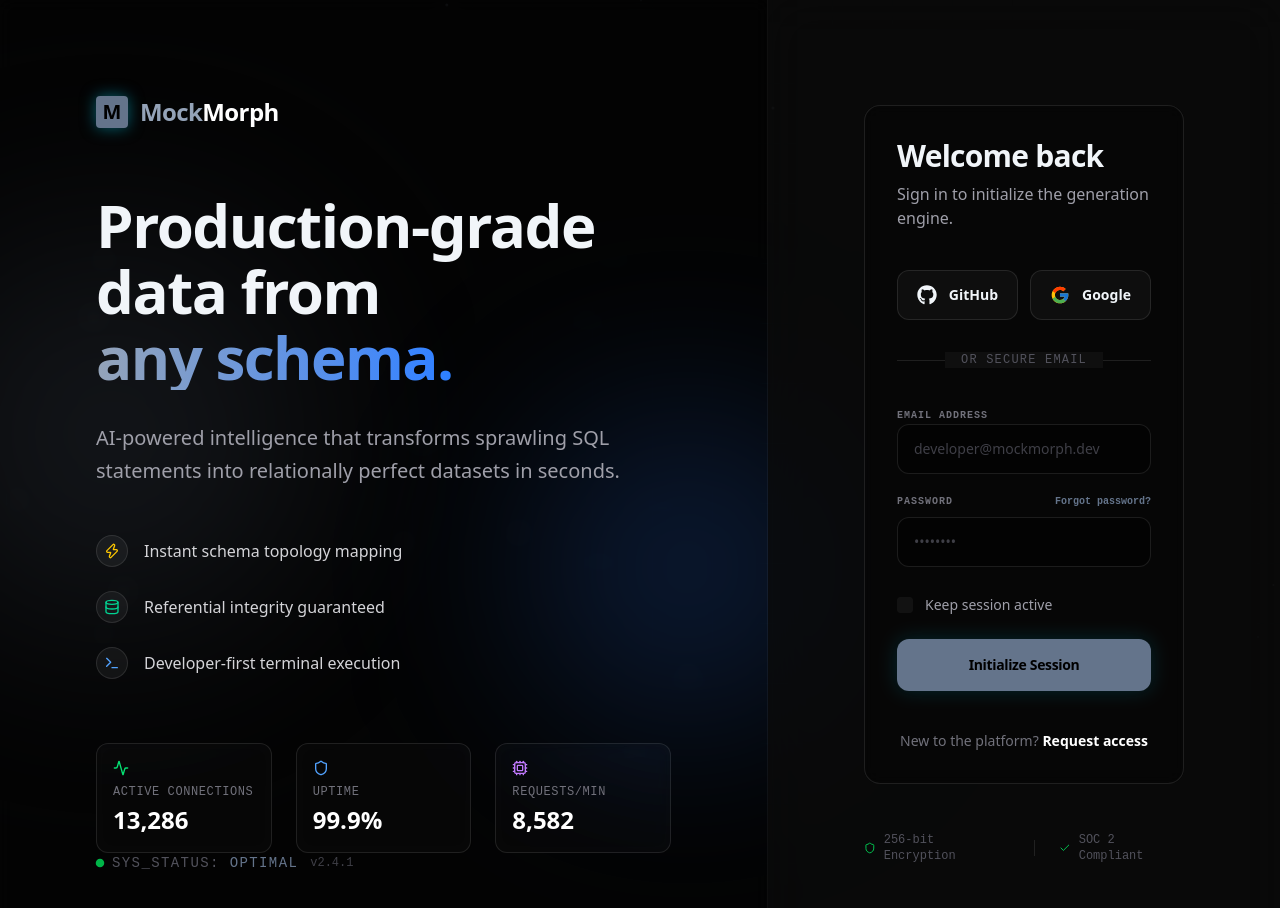
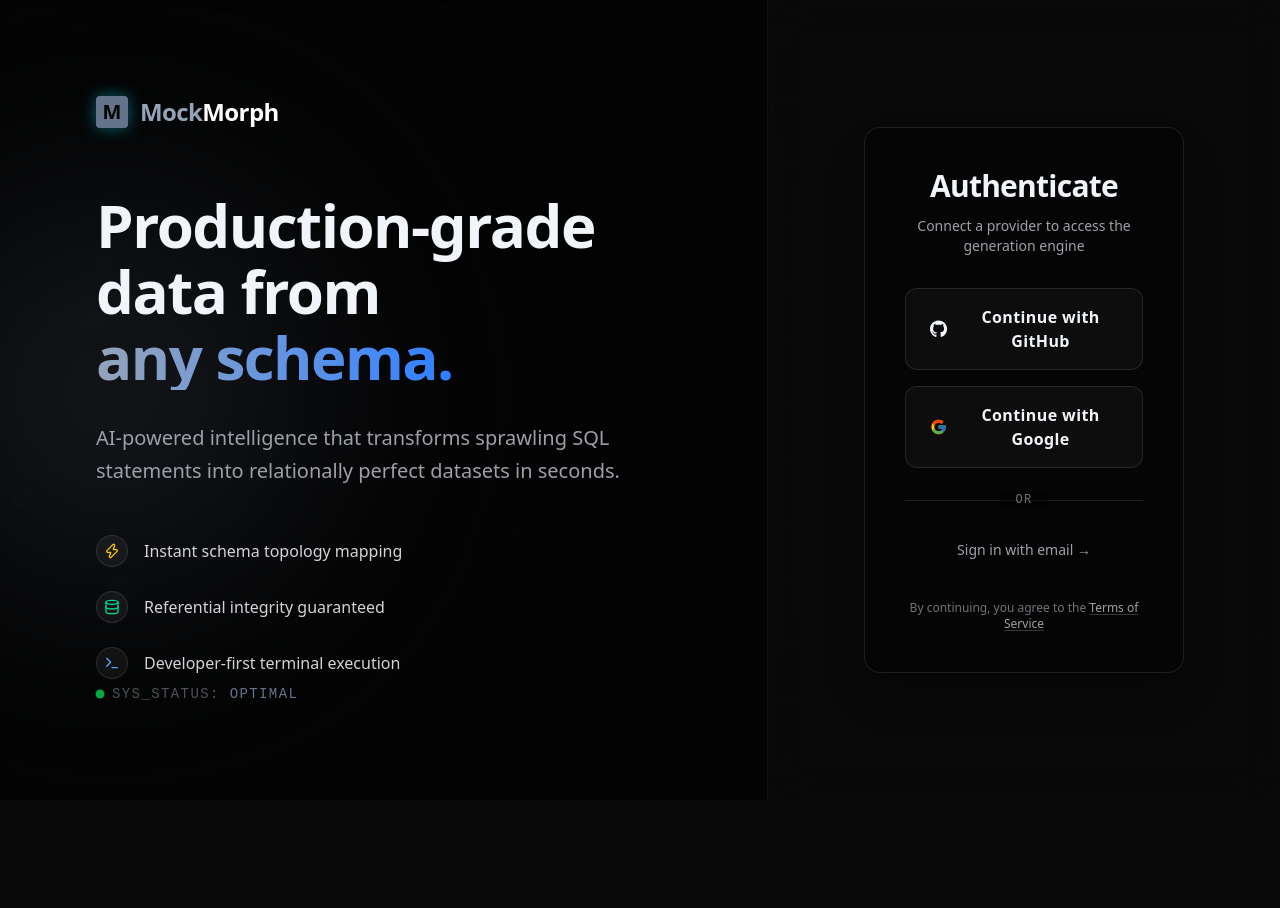
Before and after one commit to Sidhant0707/mockmorph, a Next.js app: page /login in a window 1280 px wide. Shown: the top 908 px of the page. After the commit the page ends 800 px from the top, so only its background shows below. Built offline with nearby package versions, Linux system fonts and the light colour scheme.

Commit message:
feat(login): add email/password login toggle while keeping clean OAuth-first design
- No fake stats or compliance claims
- Clean hero section with feature bullets
- GitHub + Google OAuth as primary
- Email/password form as secondary (toggle)
- Uses NextAuth Credentials provider

```diff
--- a/app/login/page.tsx
+++ b/app/login/page.tsx
@@ -8,10 +8,8 @@ import {
   Database,
   Terminal,
   Loader2,
-  Check,
-  Activity,
-  Shield,
-  Cpu,
+  Mail,
+  Lock,
 } from "lucide-react";
 import { FaGithub } from "react-icons/fa6";
 import { FcGoogle } from "react-icons/fc";
@@ -27,19 +25,13 @@ interface Particle {
 }
 
 export default function LoginPage() {
-  const [isLoading, setIsLoading] = useState(false);
-  const [oauthLoading, setOauthLoading] = useState<"github" | "google" | null>(
-    null,
-  );
+  const [oauthLoading, setOauthLoading] = useState<"github" | "google" | null>(null);
+  const [emailLoading, setEmailLoading] = useState(false);
+  const [error, setError] = useState<string | null>(null);
+  const [particles, setParticles] = useState<Particle[]>([]);
   const [email, setEmail] = useState("");
   const [password, setPassword] = useState("");
-  const [error, setError] = useState<string | null>(null);
-  const [particles, setParticles] = useState<Particle[]>([]);
-  const [stats, setStats] = useState({
-    connections: 0,
-    uptime: 0,
-    requests: 0,
-  });
+  const [showEmailForm, setShowEmailForm] = useState(false);
 
   const formRef = useRef<HTMLDivElement>(null);
   const mouseX = useMotionValue(0);
@@ -73,14 +65,6 @@ export default function LoginPage() {
       );
     });
 
-    const statsInterval = setInterval(() => {
-      setStats({
-        connections: Math.floor(Math.random() * 1000) + 12450,
-        uptime: 99.9,
-        requests: Math.floor(Math.random() * 100) + 8500,
-      });
-    }, 2000);
-
     const handleMouseMove = (e: MouseEvent) => {
       const { innerWidth, innerHeight } = window;
       mouseX.set(e.clientX - innerWidth / 2);
@@ -98,24 +82,10 @@ export default function LoginPage() {
     window.addEventListener("mousemove", handleMouseMove);
 
     return () => {
-      cancelAnimationFrame(animationFrame); // Cleanup the frame request
+      cancelAnimationFrame(animationFrame);
       window.removeEventListener("mousemove", handleMouseMove);
-      clearInterval(statsInterval);
     };
   }, [mouseX, mouseY, formMouseX, formMouseY]);
-
-  async function handleEmailLogin(e: React.SyntheticEvent) {
-    e.preventDefault();
-    setIsLoading(true);
-    setError(null);
-
-    setTimeout(() => {
-      setError(
-        "Email authentication requires NextAuth Credentials Provider setup.",
-      );
-      setIsLoading(false);
-    }, 1000);
-  }
 
   async function handleOAuth(provider: "github" | "google") {
     setOauthLoading(provider);
@@ -129,14 +99,30 @@ export default function LoginPage() {
     }
   }
 
-  const handleForgotPassword = async (e: React.MouseEvent) => {
+  async function handleEmailLogin(e: React.FormEvent) {
     e.preventDefault();
-    if (!email) {
-      setError("Please enter your email address first to reset your password.");
-      return;
+    setEmailLoading(true);
+    setError(null);
+
+    try {
+      const result = await signIn("credentials", {
+        email,
+        password,
+        redirect: false,
+        callbackUrl: "/",
+      });
+
+      if (result?.error) {
+        setError("Invalid email or password.");
+        setEmailLoading(false);
+      } else {
+        window.location.href = "/";
       }
-    alert("Password reset functionality requires an SMTP provider setup.");
-  };
+    } catch (err) {
+      setError("Something went wrong. Please try again.");
+      setEmailLoading(false);
+    }
+  }
 
   return (
     <div className="min-h-screen bg-[#050505] text-[#f1f5f9] flex flex-col md:flex-row overflow-hidden relative">
@@ -168,11 +154,6 @@ export default function LoginPage() {
             animation: shimmer 3s infinite;
           }
 
-          @keyframes pulse-glow {
-            0%, 100% { box-shadow: 0 0 20px rgba(6, 182, 212, 0.2); }
-            50% { box-shadow: 0 0 30px rgba(6, 182, 212, 0.4); }
-          }
-
           .magnetic-btn {
             transition: transform 0.2s ease-out;
           }
@@ -184,6 +165,7 @@ export default function LoginPage() {
         }}
       />
 
+      {/* Particle Background */}
       <div className="absolute inset-0 z-0 pointer-events-none overflow-hidden">
         {particles.map((particle) => (
           <motion.div
@@ -214,6 +196,7 @@ export default function LoginPage() {
         ))}
       </div>
 
+      {/* Perspective Grid */}
       <motion.div
         className="absolute inset-0 z-0 pointer-events-none perspective-grid"
         style={{
@@ -225,6 +208,7 @@ export default function LoginPage() {
         }}
       />
 
+      {/* Left Column (Hero Section) */}
       <div className="hidden md:flex md:w-1/2 lg:w-3/5 p-12 lg:p-24 flex-col justify-between relative z-10 border-r border-white/5 bg-black/40 backdrop-blur-sm">
         <div className="absolute inset-0 opacity-30 bg-[radial-gradient(ellipse_at_top_left,_var(--tw-gradient-stops))] from-cyber-900/40 via-transparent to-transparent pointer-events-none" />
 
@@ -234,14 +218,6 @@ export default function LoginPage() {
             y: useTransform(springY, [-500, 500], [-30, 30]),
           }}
           className="absolute top-1/4 -left-20 w-96 h-96 bg-cyber-500/20 rounded-full blur-[120px] pointer-events-none"
-        />
-
-        <motion.div
-          style={{
-            x: useTransform(springX, [-500, 500], [30, -30]),
-            y: useTransform(springY, [-500, 500], [30, -30]),
-          }}
-          className="absolute bottom-1/4 -right-20 w-80 h-80 bg-blue-500/20 rounded-full blur-[100px] pointer-events-none"
         />
 
         <div className="relative z-10">
@@ -328,62 +304,12 @@ export default function LoginPage() {
               ))}
             </div>
           </motion.div>
-
-          <motion.div
-            initial={{ opacity: 0, y: 20 }}
-            animate={{ opacity: 1, y: 0 }}
-            transition={{ duration: 0.8, delay: 1.2 }}
-            className="mt-16 grid grid-cols-3 gap-6"
-          >
-            {[
-              {
-                icon: Activity,
-                label: "Active Connections",
-                value: stats.connections.toLocaleString(),
-                color: "text-green-400",
-              },
-              {
-                icon: Shield,
-                label: "Uptime",
-                value: `${stats.uptime}%`,
-                color: "text-blue-400",
-              },
-              {
-                icon: Cpu,
-                label: "Requests/min",
-                value: stats.requests.toLocaleString(),
-                color: "text-purple-400",
-              },
-            ].map(({ icon: Icon, label, value, color }) => (
-              <motion.div
-                key={label}
-                className="relative overflow-hidden rounded-xl bg-white/[0.02] border border-white/10 p-4 backdrop-blur-sm"
-                whileHover={{ y: -2, borderColor: "rgba(6, 182, 212, 0.3)" }}
-                transition={{ type: "spring", stiffness: 300 }}
-              >
-                <div className="shimmer absolute inset-0 opacity-0 group-hover:opacity-100" />
-                <Icon className={`w-4 h-4 ${color} mb-2`} />
-                <div className="text-xs text-zinc-500 uppercase tracking-wider font-mono mb-1">
-                  {label}
-                </div>
-                <motion.div
-                  className="text-2xl font-bold text-white"
-                  key={value}
-                  initial={{ opacity: 0, y: 10 }}
-                  animate={{ opacity: 1, y: 0 }}
-                  transition={{ duration: 0.3 }}
-                >
-                  {value}
-                </motion.div>
-              </motion.div>
-            ))}
-          </motion.div>
         </div>
 
         <motion.div
           initial={{ opacity: 0 }}
           animate={{ opacity: 1 }}
-          transition={{ duration: 0.8, delay: 1.5 }}
+          transition={{ duration: 0.8, delay: 1.2 }}
           className="relative z-10"
         >
           <div className="flex items-center gap-3">
@@ -404,11 +330,11 @@ export default function LoginPage() {
                 SYS_STATUS: <span className="text-cyber-500">OPTIMAL</span>
               </p>
             </div>
-            <div className="text-xs text-zinc-700 font-mono">v2.4.1</div>
           </div>
         </motion.div>
       </div>
 
+      {/* Right Column (Auth Card) */}
       <div className="flex-1 flex flex-col items-center justify-center p-6 sm:p-12 lg:p-24 bg-[#0a0a0a]/80 backdrop-blur-xl relative z-10">
         <motion.div
           className="md:hidden mb-12"
@@ -440,27 +366,29 @@ export default function LoginPage() {
             rotateY: cardRotateY,
             transformStyle: "preserve-3d",
           }}
-          className="w-full max-w-[400px] relative"
+          className="w-full max-w-[420px] relative"
         >
           <div className="absolute -inset-4 bg-gradient-to-r from-cyber-500/20 to-blue-500/20 rounded-3xl blur-2xl opacity-0 group-hover:opacity-100 transition-opacity duration-500" />
 
-          <div className="relative bg-black/30 rounded-2xl p-8 border border-white/10 backdrop-blur-sm">
-            <div className="mb-10 text-center md:text-left">
+          <div className="relative bg-black/40 rounded-2xl p-10 border border-white/10 backdrop-blur-sm shadow-2xl">
+            <div className="mb-8 text-center">
               <motion.h2
-                className="text-3xl font-bold mb-2 tracking-tight"
+                className="text-3xl font-bold mb-3 tracking-tight"
                 initial={{ opacity: 0 }}
                 animate={{ opacity: 1 }}
                 transition={{ duration: 0.5, delay: 0.3 }}
               >
-                Welcome back
+                {showEmailForm ? "Welcome back" : "Authenticate"}
               </motion.h2>
               <motion.p
-                className="text-zinc-400"
+                className="text-zinc-400 text-sm"
                 initial={{ opacity: 0 }}
                 animate={{ opacity: 1 }}
                 transition={{ duration: 0.5, delay: 0.4 }}
               >
-                Sign in to initialize the generation engine.
+                {showEmailForm
+                  ? "Sign in with your email and password"
+                  : "Connect a provider to access the generation engine"}
               </motion.p>
             </div>
 
@@ -479,11 +407,13 @@ export default function LoginPage() {
               </motion.div>
             )}
 
-            <div className="grid grid-cols-1 sm:grid-cols-2 gap-3 mb-8">
+            {!showEmailForm ? (
+              <>
+                <div className="flex flex-col gap-4 mb-6">
                   <motion.button
                     onClick={() => handleOAuth("github")}
                     disabled={oauthLoading !== null}
-                className="magnetic-btn bg-white/[0.03] hover:bg-white/[0.08] border border-white/10 px-4 py-3.5 rounded-xl flex items-center justify-center gap-3 text-sm font-bold active:scale-95 disabled:opacity-50 transition-all group relative overflow-hidden"
+                    className="magnetic-btn bg-white/[0.03] hover:bg-white/[0.08] border border-white/10 px-6 py-4 rounded-xl flex items-center justify-center gap-4 text-sm font-bold active:scale-95 disabled:opacity-50 transition-all group relative overflow-hidden w-full"
                     whileHover={{ scale: 1.02 }}
                     whileTap={{ scale: 0.98 }}
                   >
@@ -493,13 +423,13 @@ export default function LoginPage() {
                     ) : (
                       <FaGithub className="text-xl relative z-10" />
                     )}
-                <span className="relative z-10">GitHub</span>
+                    <span className="relative z-10 text-base tracking-wide">Continue with GitHub</span>
                   </motion.button>
 
                   <motion.button
                     onClick={() => handleOAuth("google")}
                     disabled={oauthLoading !== null}
-                className="magnetic-btn bg-white/[0.03] hover:bg-white/[0.08] border border-white/10 px-4 py-3.5 rounded-xl flex items-center justify-center gap-3 text-sm font-bold active:scale-95 disabled:opacity-50 transition-all group relative overflow-hidden"
+                    className="magnetic-btn bg-white/[0.03] hover:bg-white/[0.08] border border-white/10 px-6 py-4 rounded-xl flex items-center justify-center gap-4 text-sm font-bold active:scale-95 disabled:opacity-50 transition-all group relative overflow-hidden w-full"
                     whileHover={{ scale: 1.02 }}
                     whileTap={{ scale: 0.98 }}
                   >
@@ -509,136 +439,97 @@ export default function LoginPage() {
                     ) : (
                       <FcGoogle className="text-xl relative z-10" />
                     )}
-                <span className="relative z-10">Google</span>
+                    <span className="relative z-10 text-base tracking-wide">Continue with Google</span>
                   </motion.button>
                 </div>
 
-            <div className="relative mb-8">
+                <div className="relative my-6">
                   <div className="absolute inset-0 flex items-center">
                     <div className="w-full border-t border-white/10"></div>
                   </div>
                   <div className="relative flex justify-center text-xs uppercase tracking-widest font-mono">
-                <span className="bg-[#0f0f0f] px-4 text-zinc-600">
-                  Or secure email
-                </span>
+                    <span className="bg-black/40 px-4 text-zinc-500">or</span>
                   </div>
                 </div>
 
-            <form className="space-y-5" onSubmit={handleEmailLogin}>
-              <motion.div
-                className="space-y-2"
-                initial={{ opacity: 0, x: -20 }}
-                animate={{ opacity: 1, x: 0 }}
-                transition={{ duration: 0.5, delay: 0.5 }}
+                <button
+                  onClick={() => setShowEmailForm(true)}
+                  className="w-full text-center text-sm text-zinc-400 hover:text-white transition-colors py-2"
                 >
+                  Sign in with email →
+                </button>
+              </>
+            ) : (
+              <form onSubmit={handleEmailLogin} className="space-y-5">
+                <div className="space-y-2">
                   <label className="text-[10px] font-mono font-bold uppercase tracking-widest text-zinc-500">
-                  Email Address
+                    Email
                   </label>
+                  <div className="relative">
+                    <Mail className="absolute left-3 top-1/2 -translate-y-1/2 w-4 h-4 text-zinc-500" />
                     <input
                       type="email"
                       value={email}
                       onChange={(e) => setEmail(e.target.value)}
-                  placeholder="developer@mockmorph.dev"
-                  className="w-full px-4 py-3.5 rounded-xl bg-black/50 border border-white/10 transition-all focus:outline-none focus:border-cyber-500/50 focus:shadow-[0_0_15px_rgba(6,182,212,0.1)] text-sm placeholder:text-zinc-700 hover:border-white/20"
+                      required
+                      className="w-full pl-10 pr-4 py-3.5 rounded-xl bg-black/50 border border-white/10 focus:border-cyber-500/50 focus:outline-none transition-all text-sm placeholder:text-zinc-700"
+                      placeholder="you@example.com"
                     />
-              </motion.div>
+                  </div>
+                </div>
 
-              <motion.div
-                className="space-y-2"
-                initial={{ opacity: 0, x: -20 }}
-                animate={{ opacity: 1, x: 0 }}
-                transition={{ duration: 0.5, delay: 0.6 }}
-              >
-                <div className="flex justify-between items-center">
+                <div className="space-y-2">
                   <label className="text-[10px] font-mono font-bold uppercase tracking-widest text-zinc-500">
                     Password
                   </label>
-                  <button
-                    type="button"
-                    onClick={handleForgotPassword}
-                    className="text-[10px] font-mono font-bold text-cyber-500 hover:text-cyber-400 transition-colors"
-                  >
-                    Forgot password?
-                  </button>
-                </div>
+                  <div className="relative">
+                    <Lock className="absolute left-3 top-1/2 -translate-y-1/2 w-4 h-4 text-zinc-500" />
                     <input
                       type="password"
                       value={password}
                       onChange={(e) => setPassword(e.target.value)}
+                      required
+                      className="w-full pl-10 pr-4 py-3.5 rounded-xl bg-black/50 border border-white/10 focus:border-cyber-500/50 focus:outline-none transition-all text-sm placeholder:text-zinc-700"
                       placeholder="••••••••"
-                  className="w-full px-4 py-3.5 rounded-xl bg-black/50 border border-white/10 transition-all focus:outline-none focus:border-cyber-500/50 focus:shadow-[0_0_15px_rgba(6,182,212,0.1)] text-sm placeholder:text-zinc-700 hover:border-white/20"
                     />
-              </motion.div>
+                  </div>
+                </div>
+
+                <button
+                  type="submit"
+                  disabled={emailLoading}
+                  className="w-full bg-cyber-500 text-black py-3.5 rounded-xl font-bold text-sm hover:bg-cyber-400 transition-all transform hover:scale-[1.02] active:scale-[0.98] disabled:opacity-70 flex items-center justify-center gap-2"
+                >
+                  {emailLoading ? (
+                    <Loader2 className="w-4 h-4 animate-spin" />
+                  ) : (
+                    "Sign in"
+                  )}
+                </button>
+
+                <button
+                  type="button"
+                  onClick={() => setShowEmailForm(false)}
+                  className="w-full text-center text-xs text-zinc-500 hover:text-zinc-400 transition-colors mt-2"
+                >
+                  ← Back to OAuth
+                </button>
+              </form>
+            )}
 
             <motion.div
-                className="flex items-center gap-3 pt-2"
+              className="mt-8 text-center"
               initial={{ opacity: 0 }}
               animate={{ opacity: 1 }}
               transition={{ duration: 0.5, delay: 0.7 }}
             >
-                <div className="relative flex items-center">
-                  <input
-                    type="checkbox"
-                    id="remember"
-                    className="peer w-4 h-4 rounded border-white/10 bg-white/5 checked:bg-cyber-500 checked:border-cyber-500 transition-all appearance-none cursor-pointer"
-                  />
-                  <Check className="w-3 h-3 absolute text-black pointer-events-none opacity-0 peer-checked:opacity-100 left-[2px]" />
-                </div>
-                <label
-                  htmlFor="remember"
-                  className="text-sm text-zinc-400 cursor-pointer select-none"
-                >
-                  Keep session active
-                </label>
-              </motion.div>
-
-              <button
-                type="submit"
-                disabled={isLoading}
-                className="w-full bg-cyber-500 text-black py-4 rounded-xl font-bold text-sm tracking-tight hover:bg-cyber-400 transition-all transform hover:scale-[1.02] active:scale-[0.98] mt-6 flex items-center justify-center disabled:opacity-80 shadow-[0_0_20px_rgba(6,182,212,0.2)] hover:shadow-[0_0_25px_rgba(6,182,212,0.4)]"
-              >
-                {isLoading ? (
-                  <Loader2 className="w-5 h-5 animate-spin" />
-                ) : (
-                  "Initialize Session"
-                )}
-              </button>
-            </form>
-
-            <motion.div
-              className="mt-10 text-center"
-              initial={{ opacity: 0 }}
-              animate={{ opacity: 1 }}
-              transition={{ duration: 0.5, delay: 0.9 }}
-            >
-              <p className="text-sm text-zinc-500">
-                New to the platform?{" "}
-                <Link
-                  href="/signup"
-                  className="text-white font-bold hover:text-cyber-400 transition-colors relative group"
-                >
-                  Request access
-                  <span className="absolute -bottom-1 left-0 w-0 h-0.5 bg-cyber-400 group-hover:w-full transition-all duration-300" />
+              <p className="text-xs text-zinc-500">
+                By continuing, you agree to the{" "}
+                <Link href="#" className="text-zinc-400 hover:text-white transition-colors underline decoration-white/20 underline-offset-2">
+                  Terms of Service
                 </Link>
               </p>
             </motion.div>
-          </div>
-        </motion.div>
-
-        <motion.div
-          className="mt-12 flex items-center gap-6 text-xs text-zinc-600 font-mono"
-          initial={{ opacity: 0 }}
-          animate={{ opacity: 1 }}
-          transition={{ duration: 0.8, delay: 1 }}
-        >
-          <div className="flex items-center gap-2">
-            <Shield className="w-3 h-3 text-green-500" />
-            <span>256-bit Encryption</span>
-          </div>
-          <div className="w-px h-4 bg-white/10" />
-          <div className="flex items-center gap-2">
-            <Check className="w-3 h-3 text-green-500" />
-            <span>SOC 2 Compliant</span>
           </div>
         </motion.div>
       </div>
```
Lines whose indentation alone changed are shown as unchanged.
